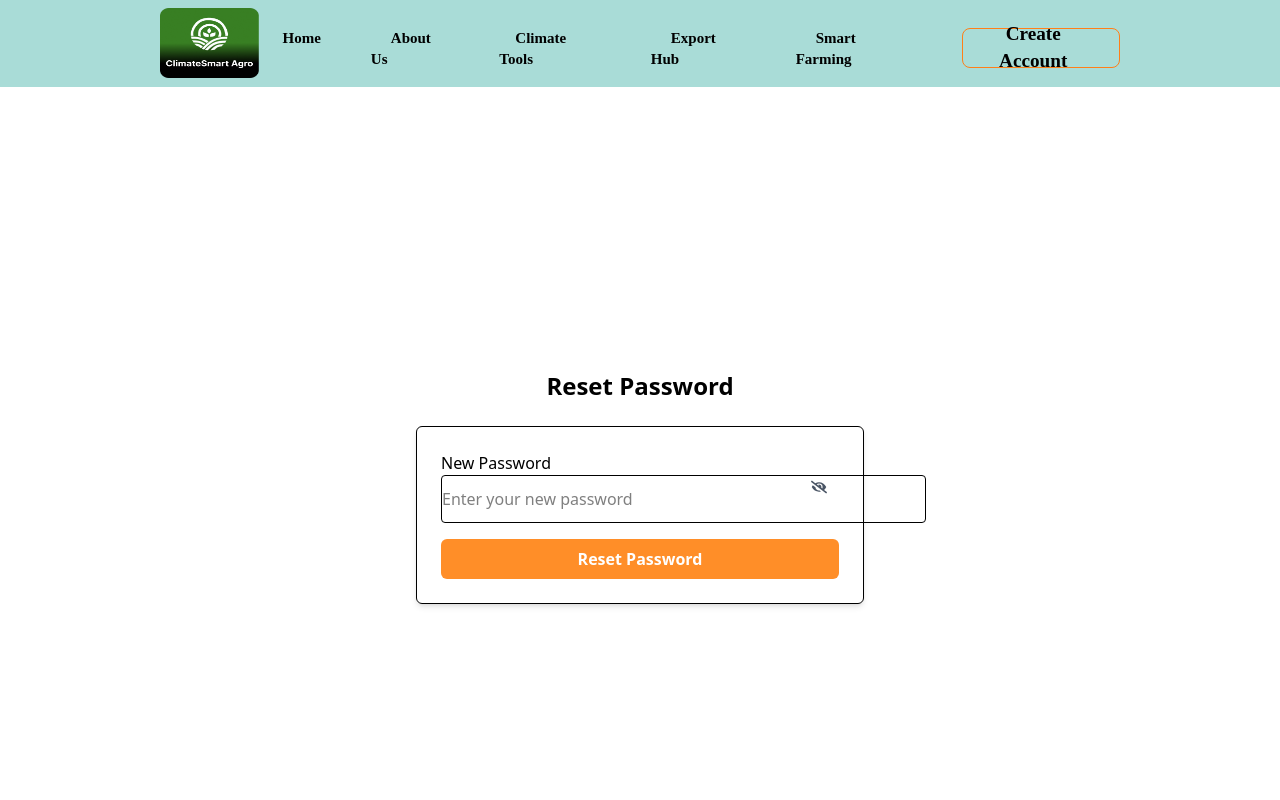
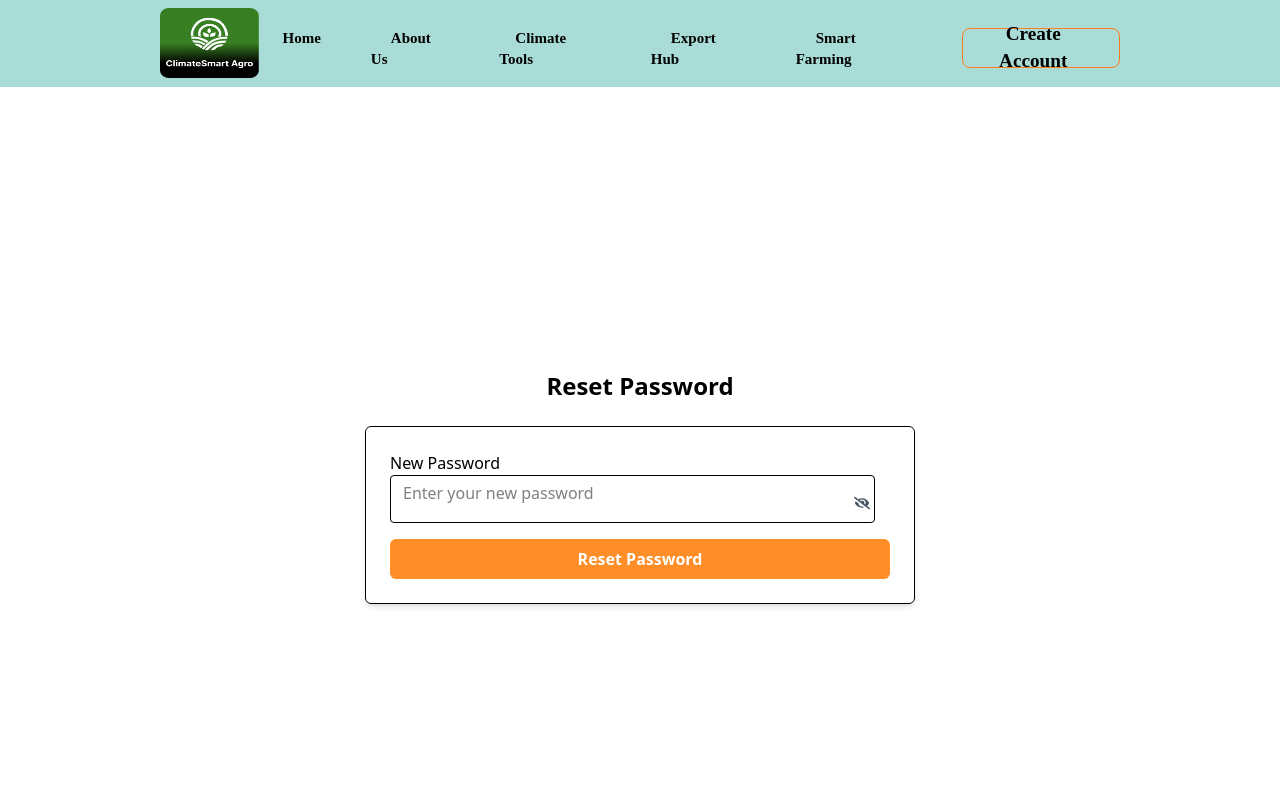
Before and after one commit to meedaah19/agro-smart-climate, a React (Vite) app: page /reset-password in a window 1280 px wide. Shown: the top 800 px of the page. Built offline with nearby package versions, Linux system fonts and the light colour scheme; no server answers.

Commit message:
feat: Update form inputs to use value instead of defaultValue and refactor ResetPassword component

```diff
--- a/src/components/Modals/FogotPassword.jsx
+++ b/src/components/Modals/FogotPassword.jsx
@@ -80,16 +80,6 @@ export default function ForgotPassword() {
                         defaultValue={enteredValue?.name}
                         placeholder='johnjoe@gmail.com' />
 
-                         {errors.length > 0 && (
-                            <ul className="bg-red-100 border border-red-400 text-red-700 px-4 py-2 rounded">
-                                {errors.map((error, index) => (
-                                <li key={index}>{error}</li>
-                                ))}
-                            </ul>
-                            )}
-
-                        <p>Press enter, a token will be sent to your email</p>
-
                         <button
                          className="lg:w-[485px] h-[56px] rounded-[8px] bg-[#FF8E28] py-[8px] px-[16px] font-[Poppins] font-[700] text-[19.2px] cursor-pointer"
                          type='submit'
--- a/src/components/Modals/Signin.jsx
+++ b/src/components/Modals/Signin.jsx
@@ -94,7 +94,7 @@ export default function Signin() {
                         label='Enter email address'
                         id='email'
                         type='email'
-                        defaultValue={enteredValue?.name}
+                        value={enteredValue?.name}
                         placeholder='johnjoe@gmail.com' />
 
                         <div className='relative '>
@@ -103,7 +103,7 @@ export default function Signin() {
                             label='Enter password'
                             id='password'
                             type={showPassword ? "text" : "password"}
-                            defaultValue={enteredValue?.password}
+                            value={enteredValue?.password}
                             placeholder='..........' />
                            <span
                                 onClick={() => setShowPassword(!showPassword)}
--- a/src/components/Modals/Signup.jsx
+++ b/src/components/Modals/Signup.jsx
@@ -100,14 +100,14 @@ export default function Signup() {
                         label='Enter name'
                         id='name'
                         type="text"
-                        defaultValue={enteredValue?.name} />
+                        value={enteredValue?.name} />
 
                         <Input
                         className='p-3'
                         label='Enter email address'
                         id='email'
                         type="email"
-                        defaultValue={enteredValue?.email}
+                        value={enteredValue?.email}
                         placeholder='johnjoe@gmail.com' />
 
                         <div className='relative'>
@@ -116,7 +116,7 @@ export default function Signup() {
                             label='Enter password'
                             id='password'
                             type={showPassword ? "text" : "password"}
-                            defaultValue={enteredValue?.password}
+                            value={enteredValue?.password}
                             placeholder='..........' />
                             <span
                                 onClick={() => setShowPassword(!showPassword)}
@@ -132,7 +132,7 @@ export default function Signup() {
                             label='Confirm password'
                             id='cpassword'
                             type={showPassword ? "text" : "password"}
-                            defaultValue={enteredValue?.cpassword}
+                           value={enteredValue?.cpassword}
                             placeholder='..........' />
                             <span
                                 onClick={() => setShowPassword(!showPassword)}
--- a/src/pages/ResetPassword.jsx
+++ b/src/pages/ResetPassword.jsx
@@ -2,17 +2,14 @@ import { useContext, useEffect, useState } from "react";
 import Input from "../components/UI/Input";
 import { FaEye, FaEyeSlash } from "react-icons/fa";
 import { ModalContext } from "../components/store/ModalContext";
-import {createClient} from "@supabase/supabase-js";
+import { supabase } from "../supabaseClient";
 
-const supabaseUrl = import.meta.env.VITE_SUPABASE_URL;
-const supabaseAnonKey = import.meta.env.VITE_SUPABASE_ANON_KEY;
 
 export default function ResetPassword() {
   const [newPassword, setNewPassword] = useState("");
   const [showPassword, setShowPassword] = useState(false);
   const [fetching, setFetching] = useState(false);
   const modalCtx = useContext(ModalContext);
-  const supabase = createClient(supabaseUrl, supabaseAnonKey);
 
 
     useEffect(() => {
@@ -62,15 +59,13 @@ export default function ResetPassword() {
   }
 
   return (
-    <div className="flex flex-col items-center justify-center min-h-screen gap-6">
+    <div className="flex flex-col items-center justify-center  min-h-screen gap-6">
       <h2 className="text-2xl font-bold">Reset Password</h2>
       <form
         onSubmit={handleSubmit}
-        className="flex flex-col gap-4 w-full max-w-md p-6 border rounded-md shadow-md"
+        className="flex flex-col gap-4 w-[400px] lg:w-[550px] p-6 border rounded-md shadow-md"
         >
-
-
-        <div className="relative">
+        <div className="relative w-full">
             <Input
             label="New Password"
             id="newPassword"
@@ -78,10 +73,11 @@ export default function ResetPassword() {
             value={newPassword}
             onChange={(e) => setNewPassword(e.target.value)}
             placeholder="Enter your new password"
+            className="p-3 w-full pr-8"
             />
             <span
             onClick={() => setShowPassword(!showPassword)}
-            className="absolute right-3 top-1/2 transform -translate-y-1/2 cursor-pointer text-gray-600"
+            className="absolute pt-8 right-5 top-1/2 transform -translate-y-1/2 cursor-pointer text-gray-600"
             >
             {showPassword ? <FaEye /> : <FaEyeSlash />}
             </span>
@@ -95,6 +91,7 @@ export default function ResetPassword() {
             {fetching ? "Resetting..." : "Reset Password"}
         </button>
     </form>
+
     </div>
   );
 }
--- /dev/null
+++ b/src/supabaseClient.js
@@ -0,0 +1,6 @@
+import {createClient} from "@supabase/supabase-js";
+
+const supabaseUrl = import.meta.env.VITE_SUPABASE_URL;
+const supabaseAnonKey = import.meta.env.VITE_SUPABASE_ANON_KEY;
+
+export const supabase = createClient(supabaseUrl, supabaseAnonKey);
```
Lines whose indentation alone changed are shown as unchanged.
